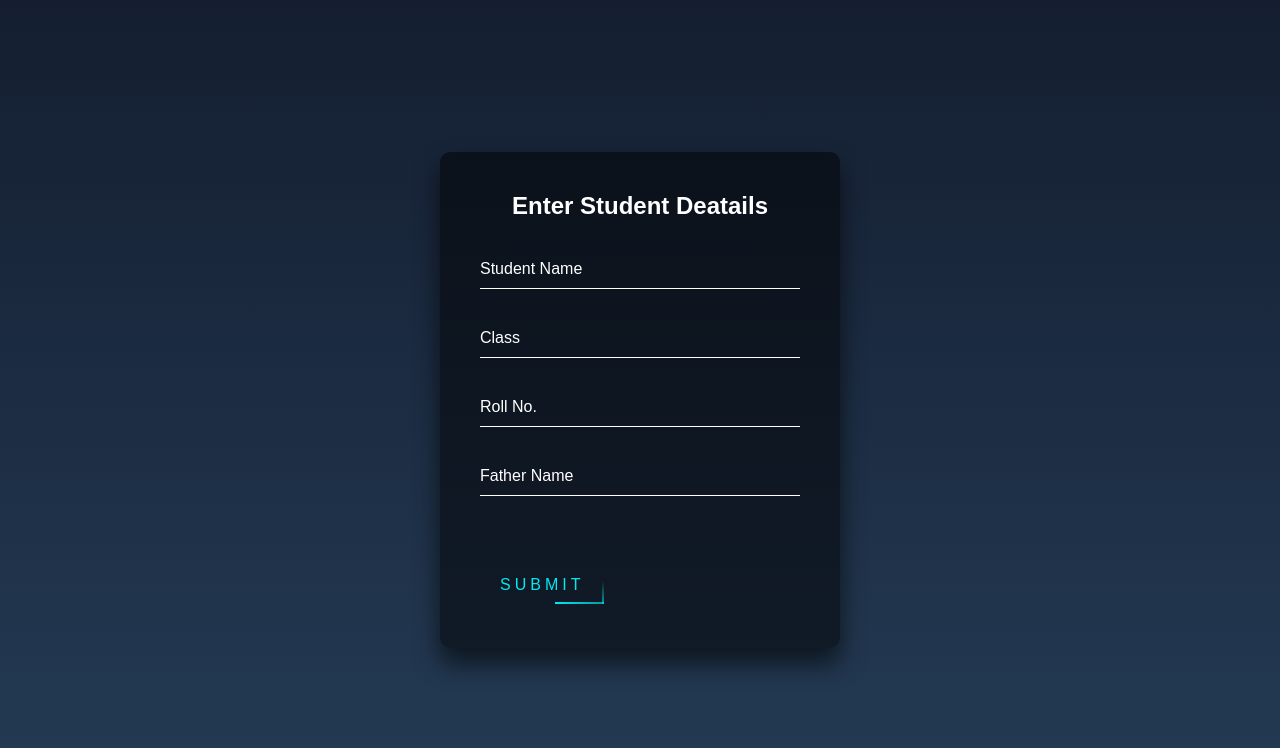
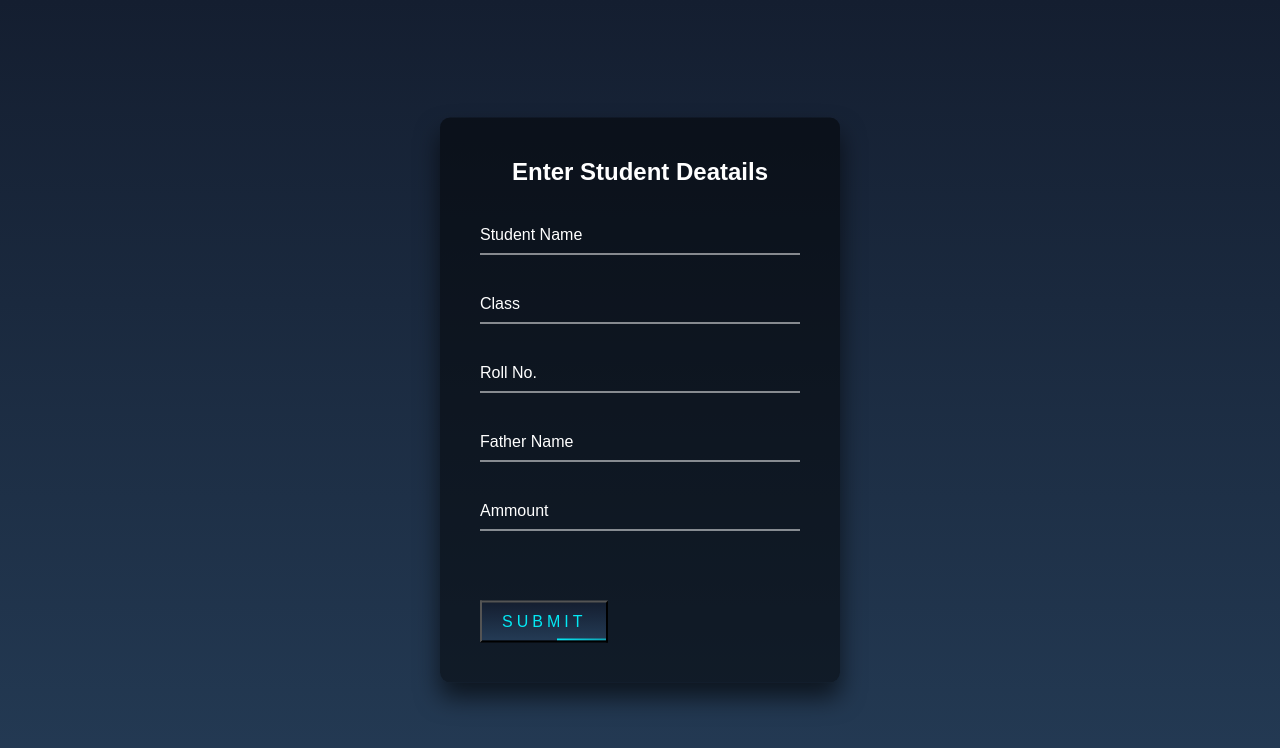
Before and after one commit to GK-SVG/School, a Django app: page /payment/ in a window 1280 px wide. Shown: the top 748 px of the page. Run offline with Django 3.2, Linux system fonts and the light colour scheme.

Commit message:
payment url added

```diff
--- a/mySchool/urls.py
+++ b/mySchool/urls.py
@@ -19,5 +19,7 @@
 urlpatterns = [
     path('',views.home,name='Home'),
     path('about/',views.about,name='About'),
-    path('payment/',views.payment,name='Payment')
+    path('payment/',views.payment,name='Payment'),
+    path('processpayment/',views.processpayment,name='ProcessPayment'),
+    path("handlerequest/", views.handlerequest, name="HandleRequest"),
 ]
--- a/mySchool/views.py
+++ b/mySchool/views.py
@@ -1,5 +1,10 @@
-from django.shortcuts import render,HttpResponse
-
+from django.shortcuts import render,HttpResponse,redirect
+from .models import *
+from django.contrib import messages
+from django.views.decorators.csrf import csrf_exempt
+from Paytm import Checksum
+#last commit changed
+MERCHANT_KEY = 'MJs5tlGfwOMzMTQ@'
 # Create your views here.
 def home(request):
     return render(request,'mySchool/home.html')
@@ -10,3 +15,51 @@
 
 def payment(request):
     return render(request,'mySchool/payment.html')
+
+def processpayment(request):
+    name=request.GET['name']
+    roll=request.GET['roll']
+    Class=request.GET['class']
+    print(Class)
+    father=request.GET['father']
+    ammount=request.GET['ammount']
+    student=Student.objects.get(rollNo=roll)
+    print(student.Class)
+    if not student.name==name:
+        messages.error(request,'Student name does not match')
+        return redirect('/payment')
+    if not student.father==father:
+        messages.error(request,'Student father name does not match')
+        return redirect('/payment')
+    param_dict={
+
+				'MID': 'toaldV34834751882298',
+                'ORDER_ID': str(student.id),
+                'TXN_AMOUNT': str(ammount),
+                'CUST_ID': roll,
+                'INDUSTRY_TYPE_ID': 'Retail',
+                'WEBSITE': 'WEBSTAGING',
+                'CHANNEL_ID': 'WEB',
+                'CALLBACK_URL':'http://127.0.0.1:8000/handlerequest/',
+	}
+    param_dict['CHECKSUMHASH'] = Checksum.generate_checksum(param_dict, MERCHANT_KEY)
+    return render(request,'mySchool/paytm.html',{'param_dict':param_dict})
+
+@csrf_exempt
+def handlerequest(request):
+    # paytm will send you post request here
+    form = request.POST
+    response_dict = {}
+    for i in form.keys():
+        response_dict[i] = form[i]
+        if i == 'CHECKSUMHASH':
+            checksum = form[i]
+
+    verify = Checksum.verify_checksum(response_dict, MERCHANT_KEY, checksum)
+    if verify:
+        if response_dict['RESPCODE'] == '01':
+            print('order success full')
+        else:
+            #order_success=messages.error(request,f'order was not successful because {response_dict[RESPMSG]}')
+            print('order was not successful because' + response_dict['RESPMSG'])
+    return render(request, 'mySchool/paymentstatus.html', {'response': response_dict})
--- a/templates/mySchool/about.html
+++ b/templates/mySchool/about.html
@@ -43,7 +43,7 @@
             <b style="font-size: 1.5rem; color: teal;">36</b><br>
         </div>
         <div class="col-md-2 " style="border: 1px solid teal; margin: 2px auto;">
-            <img src="https://iconsplace.com/wp-content/uploads/_icons/ffffff/256/png/filled-flag-icon-18-256.png"
+            <img class="mt-2" src="https://iconsplace.com/wp-content/uploads/_icons/ffffff/256/png/filled-flag-icon-18-256.png"
                 alt="" style="width: 3em; height: 3em;"><br>
             <b style="font-size: 1.5rem;">Board Results</b><br>
             <b style="font-size: 1.5rem; color: teal;">95%</b><br>
--- a/templates/mySchool/home.html
+++ b/templates/mySchool/home.html
@@ -4,7 +4,7 @@
     <div id="carouselExampleControls" class="carousel slide" data-ride="carousel">
         <div class="carousel-inner">
             <div class="carousel-item active">
-                    <img src="https://images.pexels.com/photos/159823/kids-girl-pencil-drawing-159823.jpeg?auto=compress&cs=tinysrgb&dpr=1&w=500"
+                <img src="https://www.logolynx.com/images/logolynx/aa/aae5c17499cabb1b2bcd49b9ab9352db.jpeg"
                     class="d-block w-100" alt="..." style="height:28rem;">
             </div>
             <div class="carousel-item">
@@ -99,6 +99,6 @@
             </div>
         </div>
     </div>
+
 </div>
-
 {% endblock body %}
--- a/templates/mySchool/payment.html
+++ b/templates/mySchool/payment.html
@@ -3,205 +3,43 @@
 <head>
     <meta charset="UTF-8">
     <meta name="viewport" content="width=device-width, initial-scale=1.0">
+    {% load static %}
+    <link rel="stylesheet" href="{% static 'css/payment.css'%}">
     <title>Payment</title>
     <style>
-html {
-  height: 100%;
-}
-body {
-  margin:0;
-  padding:0;
-  font-family: sans-serif;
-  background: linear-gradient(#141e30, #243b55);
-}
-
-.login-box {
-  position: absolute;
-  top: 50%;
-  left: 50%;
-  width: 400px;
-  padding: 40px;
-  transform: translate(-50%, -50%);
-  background: rgba(0,0,0,.5);
-  box-sizing: border-box;
-  box-shadow: 0 15px 25px rgba(0,0,0,.6);
-  border-radius: 10px;
-}
-
-.login-box h2 {
-  margin: 0 0 30px;
-  padding: 0;
-  color: #fff;
-  text-align: center;
-}
-
-.login-box .user-box {
-  position: relative;
-}
-
-.login-box .user-box input {
-  width: 100%;
-  padding: 10px 0;
-  font-size: 16px;
-  color: #fff;
-  margin-bottom: 30px;
-  border: none;
-  border-bottom: 1px solid #fff;
-  outline: none;
-  background: transparent;
-}
-.login-box .user-box label {
-  position: absolute;
-  top:0;
-  left: 0;
-  padding: 10px 0;
-  font-size: 16px;
-  color: #fff;
-  pointer-events: none;
-  transition: .5s;
-}
-
-.login-box .user-box input:focus ~ label,
-.login-box .user-box input:valid ~ label {
-  top: -20px;
-  left: 0;
-  color: #03e9f4;
-  font-size: 12px;
-}
-
-.login-box form a {
-  position: relative;
-  display: inline-block;
-  padding: 10px 20px;
-  color: #03e9f4;
-  font-size: 16px;
-  text-decoration: none;
-  text-transform: uppercase;
-  overflow: hidden;
-  transition: .5s;
-  margin-top: 40px;
-  letter-spacing: 4px
-}
-
-.login-box a:hover {
-  background: #03e9f4;
-  color: #fff;
-  border-radius: 5px;
-  box-shadow: 0 0 5px #03e9f4,
-              0 0 25px #03e9f4,
-              0 0 50px #03e9f4,
-              0 0 100px #03e9f4;
-}
-
-.login-box a span {
-  position: absolute;
-  display: block;
-}
-
-.login-box a span:nth-child(1) {
-  top: 0;
-  left: -100%;
-  width: 100%;
-  height: 2px;
-  background: linear-gradient(90deg, transparent, #03e9f4);
-  animation: btn-anim1 1s linear infinite;
-}
-
-@keyframes btn-anim1 {
-  0% {
-    left: -100%;
-  }
-  50%,100% {
-    left: 100%;
-  }
-}
-
-.login-box a span:nth-child(2) {
-  top: -100%;
-  right: 0;
-  width: 2px;
-  height: 100%;
-  background: linear-gradient(180deg, transparent, #03e9f4);
-  animation: btn-anim2 1s linear infinite;
-  animation-delay: .25s
-}
-
-@keyframes btn-anim2 {
-  0% {
-    top: -100%;
-  }
-  50%,100% {
-    top: 100%;
-  }
-}
-
-.login-box a span:nth-child(3) {
-  bottom: 0;
-  right: -100%;
-  width: 100%;
-  height: 2px;
-  background: linear-gradient(270deg, transparent, #03e9f4);
-  animation: btn-anim3 1s linear infinite;
-  animation-delay: .5s
-}
-
-@keyframes btn-anim3 {
-  0% {
-    right: -100%;
-  }
-  50%,100% {
-    right: 100%;
-  }
-}
-
-.login-box a span:nth-child(4) {
-  bottom: -100%;
-  left: 0;
-  width: 2px;
-  height: 100%;
-  background: linear-gradient(360deg, transparent, #03e9f4);
-  animation: btn-anim4 1s linear infinite;
-  animation-delay: .75s
-}
-
-@keyframes btn-anim4 {
-  0% {
-    bottom: -100%;
-  }
-  50%,100% {
-    bottom: 100%;
-  }
-}
-
     </style>
 </head>
 <body>
     <div class="login-box">
-  <h2>Enter Student  Deatails</h2>
-  <form>
+  <h2>Enter Student Deatails</h2>
+  <form action="/processpayment/">
     <div class="user-box">
-      <input type="text" name="" required="">
+      <input type="text" name="name" required="">
       <label>Student Name</label>
     </div>
     <div class="user-box">
-      <input type="text" name="" required="">
+      <input type="text" name="class" required="">
       <label>Class</label>
     </div>
     <div class="user-box">
-        <input type="text" name="" required="">
+        <input type="text" name="roll" required="">
         <label>Roll No.</label>
       </div>
       <div class="user-box">
-        <input type="text" name="" required="">
+        <input type="text" name="father" required="">
         <label>Father Name</label>
       </div>
-    <a href="#">
+      <div class="user-box">
+        <input type="number" name="ammount" required="">
+        <label>Ammount</label>
+      </div>
+    <button type="submit" style=" background: linear-gradient(#141e30, #243b55);">
       <span></span>
       <span></span>
       <span></span>
       <span></span>
       Submit
-    </a>
+    </button>
   </form>
 </div>
 </body>
```
Also changed, not shown: templates/mySchool/base.html (+15 -6 lines). Lines whose indentation alone changed are shown as unchanged.
